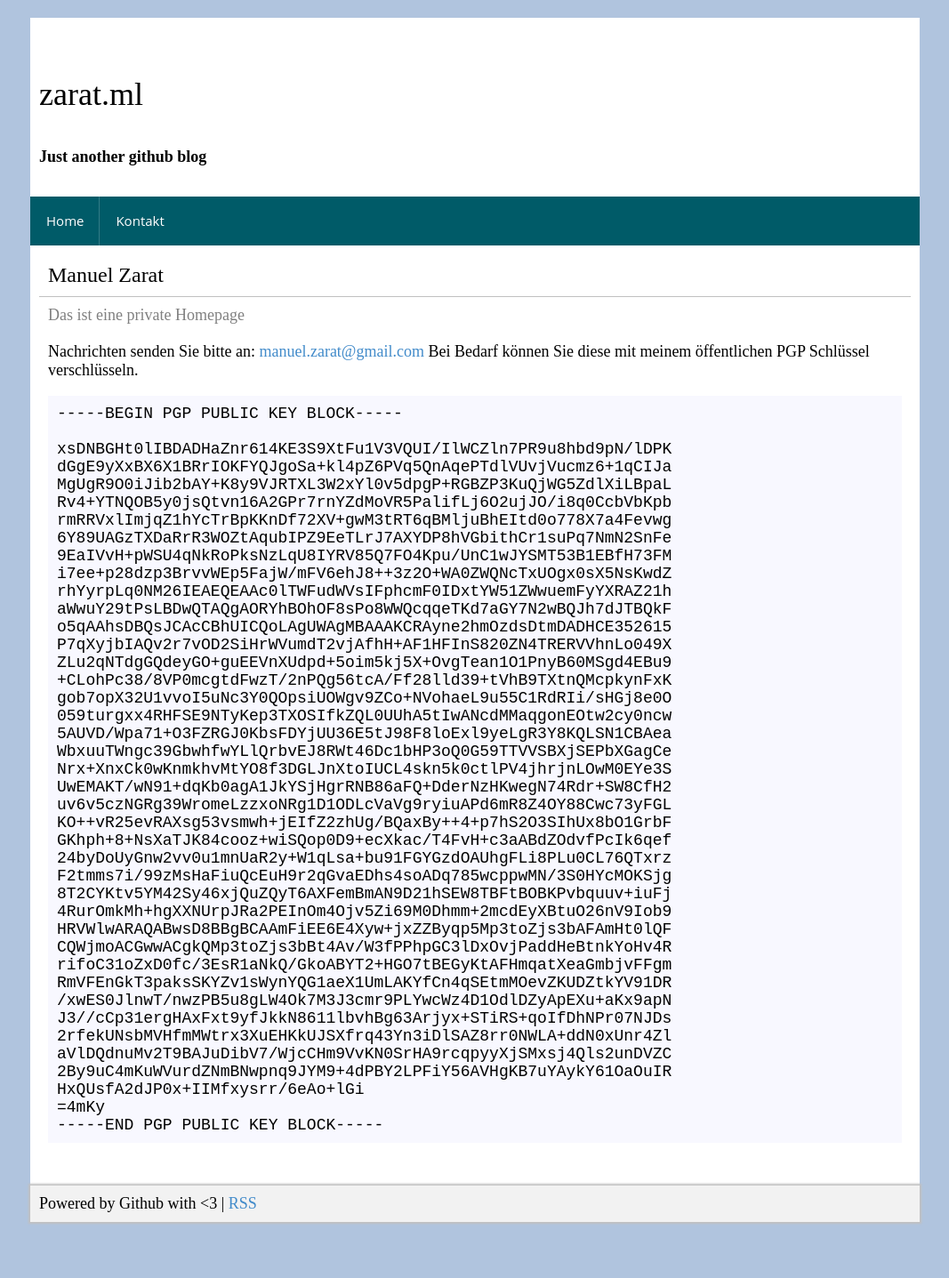
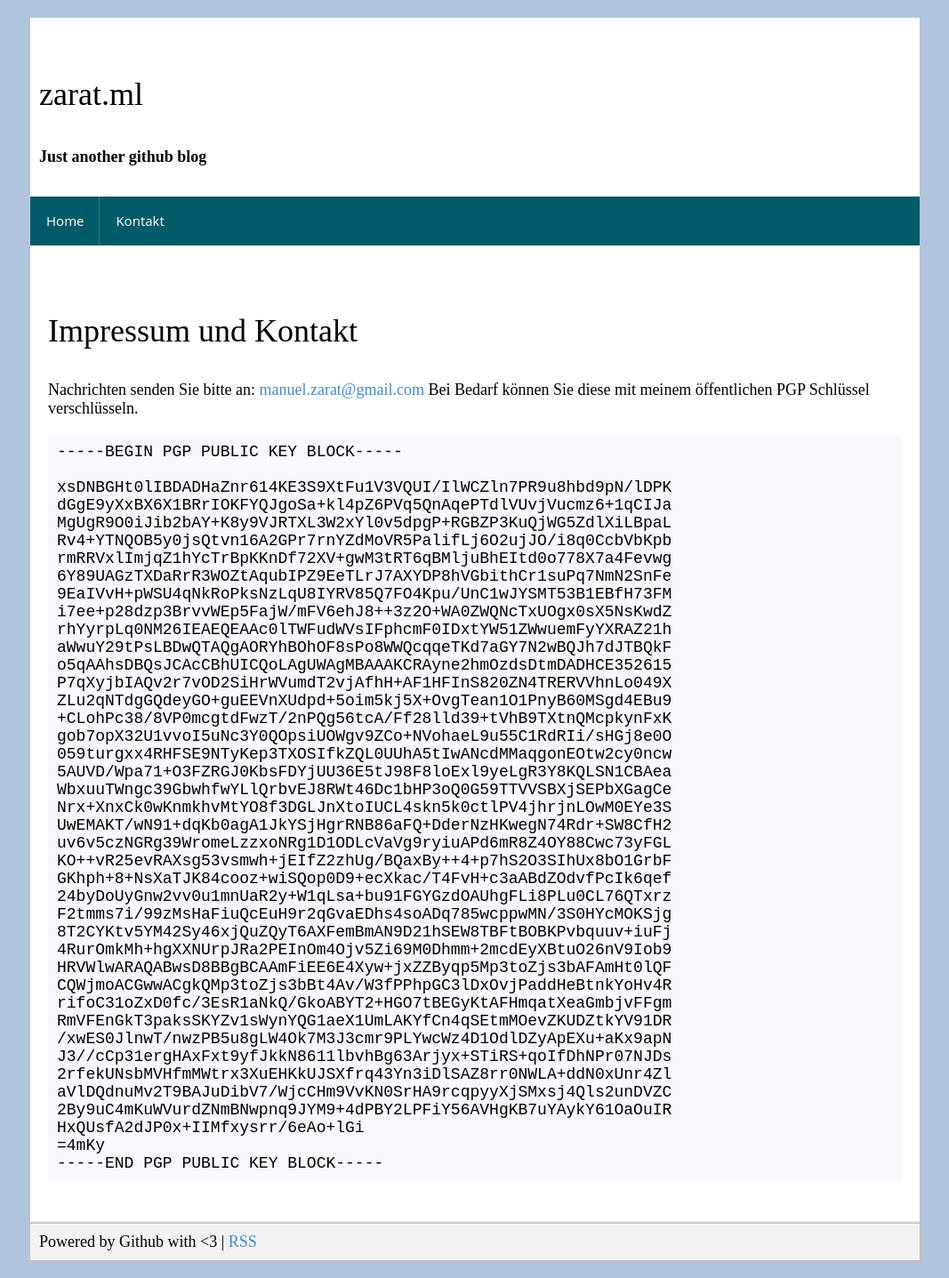
Before and after one commit to zarat/zarat.github.io, a Jekyll site: the page built from contact.md, in a window 1280 px wide. Shown: the whole page at 89% size, without its empty margins (106-1173 px from the left). Built offline with Jekyll 4.4.1, drawn with Linux system fonts in a browser that asks for light colours; before the commit the page ends 1394 px from its top, so only the background shows below that.

Commit message:
Update contact.md

```diff
--- a/contact.md
+++ b/contact.md
@@ -6,13 +6,10 @@ permalink: /contact/
 ---
 
 <div class="sp-content-item">
-  <div class="sp-content-item-head">
-    Manuel Zarat
-  </div>
-  <div class="sp-content-item-head-secondary">
-    Das ist eine private Homepage
-  </div>
+
   <div class="sp-content-item-body">
+
+    <h1>Impressum und Kontakt</h1>
 
 Nachrichten senden Sie bitte an: <a href="mailto:jane.doe@badmail.com" id="no-spam">jane.doe@badmail.com</a> <noscript>**Hinweis**: Um Spam zu vermeiden wird die korrekte Email Adresse nur bei aktiviertem Javascript angezeigt!</noscript>
 Bei Bedarf können Sie diese mit meinem öffentlichen PGP Schlüssel verschlüsseln.
```
